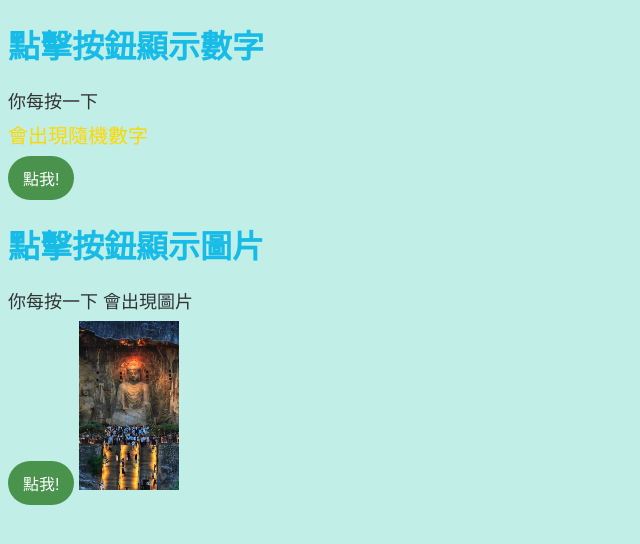
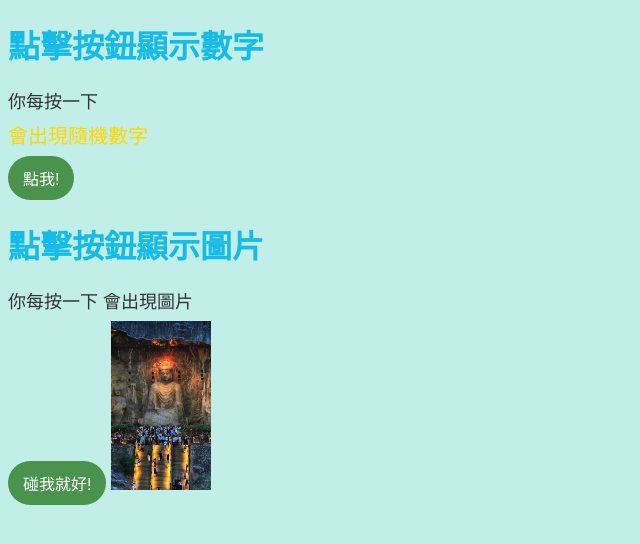
Before and after one commit to music10019-arch/chrisHHH.github, a plain HTML site: page index.html in a window 1280 px wide. Shown: the whole page, without its empty margins (0-640 px from the left). Drawn offline with Linux system fonts and the light colour scheme.

Commit message:
Update index.html

```diff
--- a/index.html
+++ b/index.html
@@ -60,7 +60,7 @@
 
     <h1>點擊按鈕顯示圖片</h1>
     <p>你每按一下 會出現圖片</p>
-    <button onclick="showImage()">點我!</button>
+    <button onmouseover="showImage()">碰我就好!</button>
     <img src="https://music10019-arch.github.io/chrisHHH.github/images/Luoyang.jpg" alt="Luoyang" width="100">
 
     <script>
```
